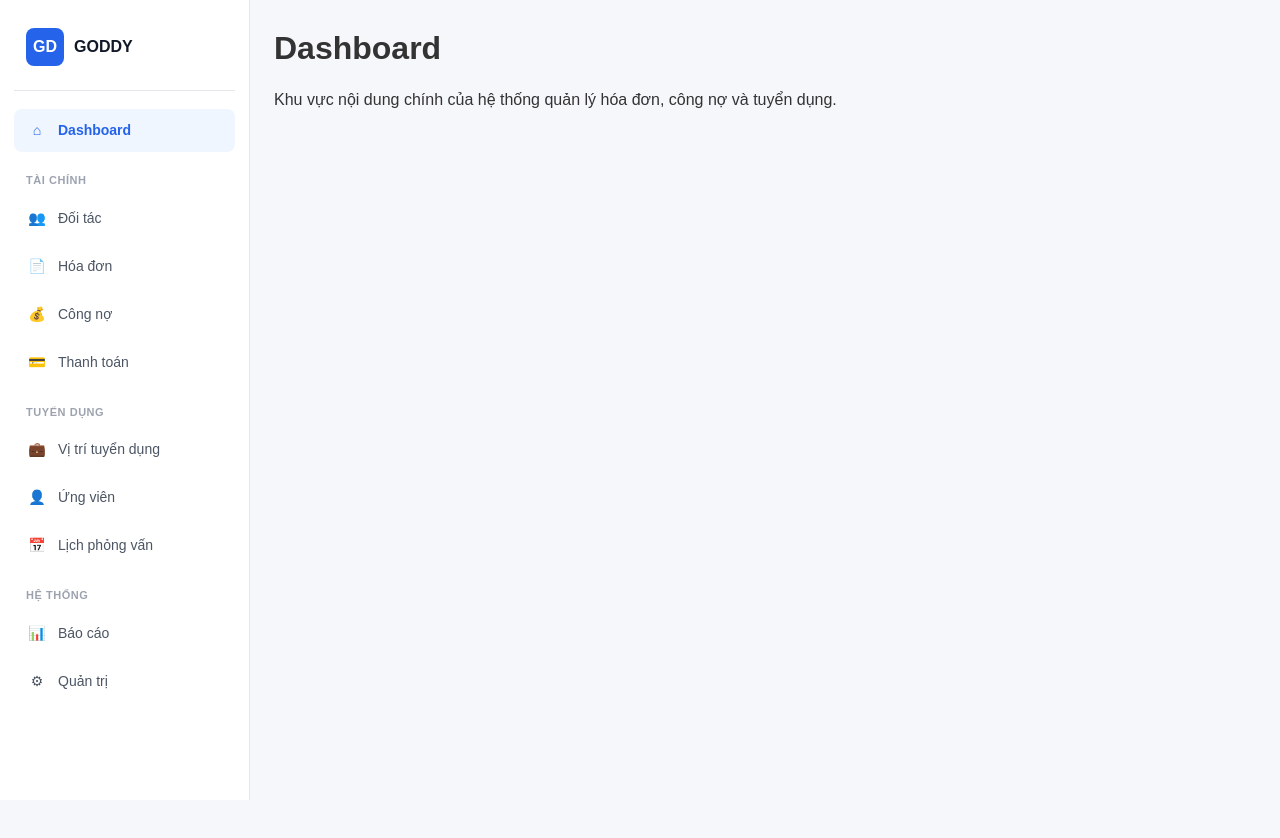
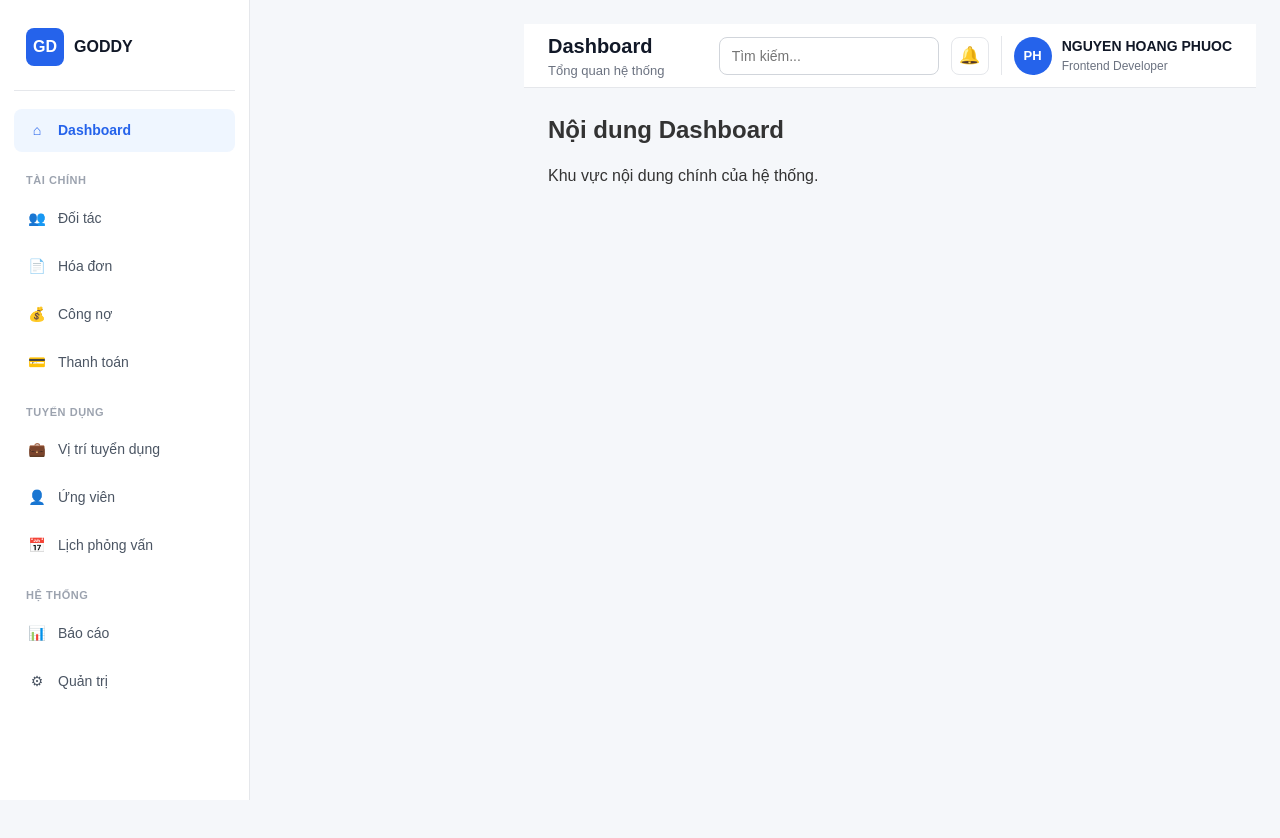
Before and after one commit to phuchh9999-sketch/QLDA_NHOM10_GODDY, a plain HTML site: page public/sidebar-demo.html in a window 1280 px wide. Before the commit the page ends 800 px from the top, so only its background shows below. Drawn offline with Linux system fonts and the light colour scheme.

Commit message:
FE-06: NGUYEN_HOANG_PHUOC - Tao Header Topbar

```diff
--- /dev/null
+++ b/public/css/topbar.css
@@ -0,0 +1,146 @@
+/* =========================================
+   FE-06: HEADER / TOPBAR
+   NGUYEN_HOANG_PHUOC
+   ========================================= */
+
+.topbar {
+    height: 64px;
+    margin-left: 250px;
+    padding: 0 24px;
+    background: #ffffff;
+    border-bottom: 1px solid #e5e7eb;
+    display: flex;
+    align-items: center;
+    justify-content: space-between;
+    position: sticky;
+    top: 0;
+    z-index: 900;
+}
+
+/* Bên trái */
+.topbar-left {
+    display: flex;
+    align-items: center;
+    gap: 16px;
+}
+
+.topbar-title {
+    margin: 0;
+    font-size: 20px;
+    font-weight: 700;
+    color: #111827;
+}
+
+.topbar-subtitle {
+    margin: 0;
+    color: #6b7280;
+    font-size: 13px;
+}
+
+/* Bên phải */
+.topbar-right {
+    display: flex;
+    align-items: center;
+    gap: 12px;
+}
+
+/* Ô tìm kiếm */
+.topbar-search {
+    width: 220px;
+    height: 38px;
+    padding: 0 12px;
+    border: 1px solid #d1d5db;
+    border-radius: 8px;
+    outline: none;
+    font-size: 14px;
+}
+
+    .topbar-search:focus {
+        border-color: #2563eb;
+    }
+
+/* Nút icon */
+.topbar-icon-button {
+    width: 38px;
+    height: 38px;
+    border: 1px solid #e5e7eb;
+    border-radius: 8px;
+    background: #ffffff;
+    display: flex;
+    align-items: center;
+    justify-content: center;
+    cursor: pointer;
+    font-size: 17px;
+}
+
+    .topbar-icon-button:hover {
+        background: #f3f4f6;
+    }
+
+/* Khu vực user */
+.topbar-user {
+    display: flex;
+    align-items: center;
+    gap: 10px;
+    padding-left: 12px;
+    border-left: 1px solid #e5e7eb;
+}
+
+.topbar-avatar {
+    width: 38px;
+    height: 38px;
+    border-radius: 50%;
+    background: #2563eb;
+    color: #ffffff;
+    display: flex;
+    align-items: center;
+    justify-content: center;
+    font-size: 13px;
+    font-weight: 700;
+}
+
+.topbar-user-info {
+    display: flex;
+    flex-direction: column;
+}
+
+.topbar-user-name {
+    color: #111827;
+    font-size: 14px;
+    font-weight: 600;
+}
+
+.topbar-user-role {
+    color: #6b7280;
+    font-size: 12px;
+}
+
+/* Responsive */
+@media (max-width: 768px) {
+    .topbar {
+        margin-left: 220px;
+        padding: 0 16px;
+    }
+
+    .topbar-search {
+        width: 160px;
+    }
+
+    .topbar-user-info {
+        display: none;
+    }
+}
+
+@media (max-width: 576px) {
+    .topbar {
+        margin-left: 70px;
+    }
+
+    .topbar-search {
+        display: none;
+    }
+
+    .topbar-subtitle {
+        display: none;
+    }
+}
--- a/public/sidebar-demo.html
+++ b/public/sidebar-demo.html
@@ -8,6 +8,7 @@
 
     <link rel="stylesheet" href="css/style.css">
     <link rel="stylesheet" href="css/sidebar.css">
+    <link rel="stylesheet" href="css/topbar.css">
 </head>
 
 <body>
@@ -117,14 +118,62 @@
 
     <!-- Nội dung mẫu -->
     <main class="main-content">
+        <!-- Topbar -->
+        <header class="topbar">
 
-        <h1>Dashboard</h1>
+            <div class="topbar-left">
+                <div>
+                    <h1 class="topbar-title">Dashboard</h1>
+                    <p class="topbar-subtitle">
+                        Tổng quan hệ thống
+                    </p>
+                </div>
+            </div>
 
-        <p>
-            Khu vực nội dung chính của hệ thống quản lý hóa đơn,
-            công nợ và tuyển dụng.
-        </p>
+            <div class="topbar-right">
 
+                <input type="search"
+                       class="topbar-search"
+                       placeholder="Tìm kiếm...">
+
+                <button type="button"
+                        class="topbar-icon-button"
+                        title="Thông báo">
+                    🔔
+                </button>
+
+                <div class="topbar-user">
+
+                    <div class="topbar-avatar">
+                        PH
+                    </div>
+
+                    <div class="topbar-user-info">
+                        <span class="topbar-user-name">
+                            NGUYEN HOANG PHUOC
+                        </span>
+
+                        <span class="topbar-user-role">
+                            Frontend Developer
+                        </span>
+                    </div>
+
+                </div>
+
+            </div>
+
+        </header>
+
+        <!-- Nội dung chính -->
+        <main class="main-content">
+
+            <h2>Nội dung Dashboard</h2>
+
+            <p>
+                Khu vực nội dung chính của hệ thống.
+            </p>
+
+        </main>
     </main>
 
 </body>
```
